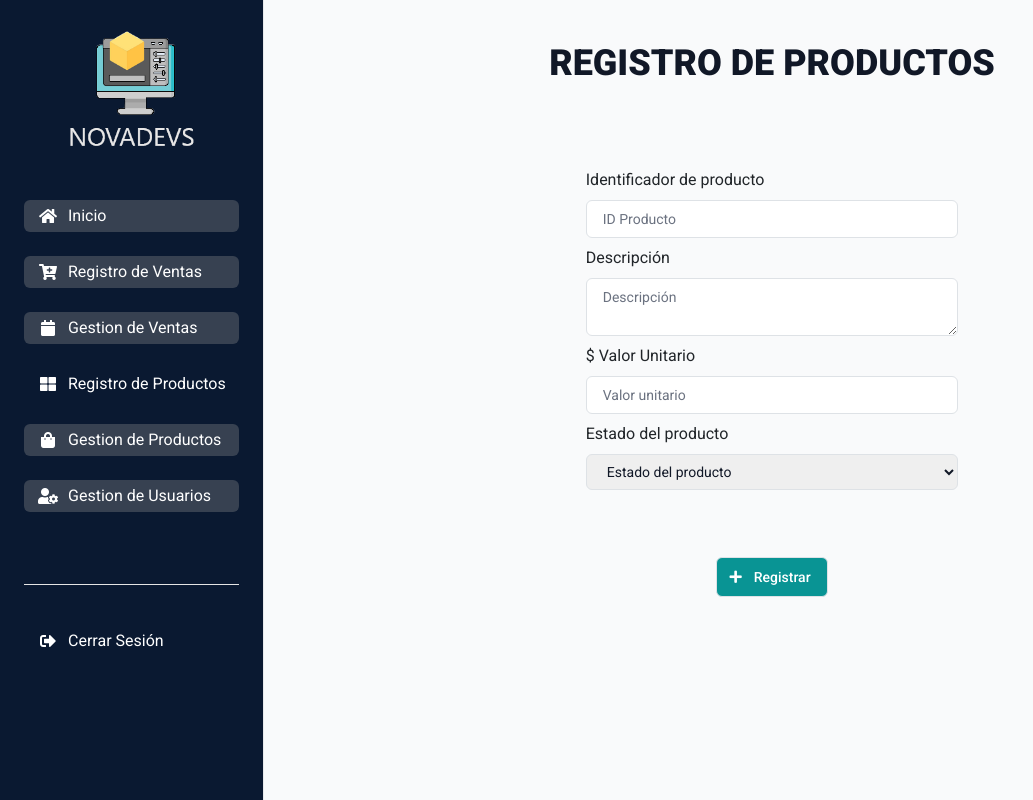
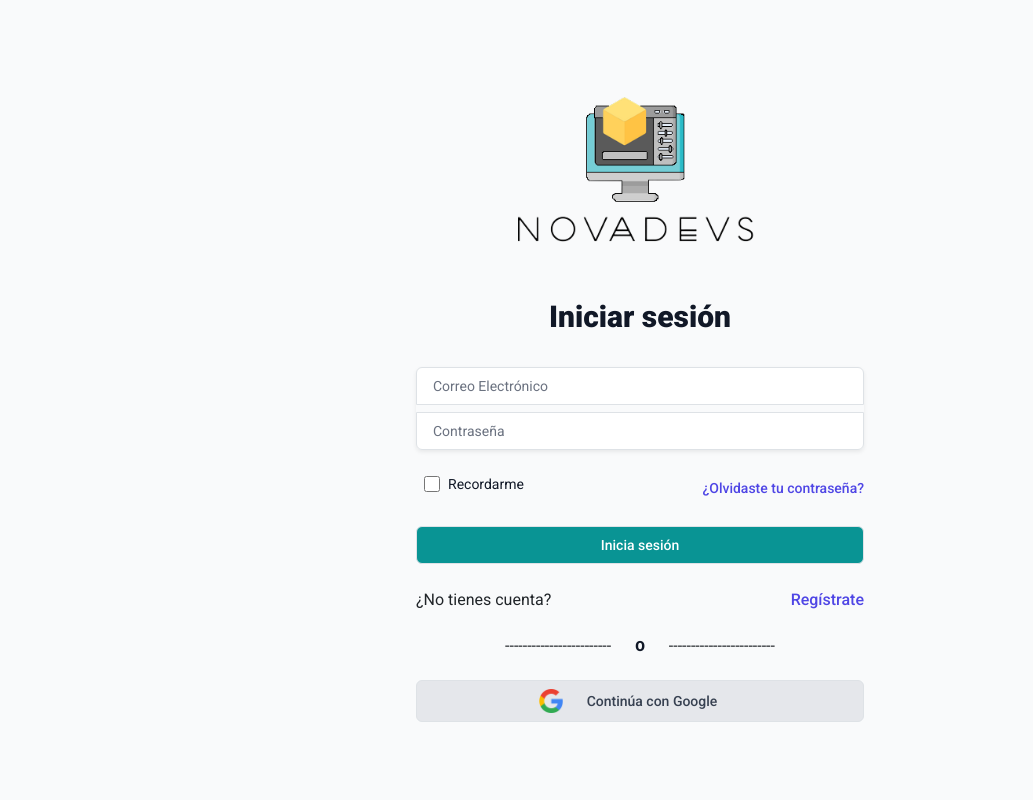
Before and after one commit to NovaDevs-MinTIC/NovaDevs, a React (Create React App) app: page /RegistroProducto in a window 1280 px wide. Shown: the whole page, without its empty margins (0-1033 px from the left). Built offline with nearby package versions, Linux system fonts and the light colour scheme.

Commit message:
Factorizando las páginas para la renderizacion condicional

```diff
--- a/src/App.jsx
+++ b/src/App.jsx
@@ -5,8 +5,7 @@
 import Home from 'pages/Home';
 import Ventas from 'pages/Ventas';
 import BuscarActualizarVentas from 'pages/BuscarActualizarVentas';
-import RegistroProducto from 'pages/RegistroProducto';
-import GestionProducto from 'pages/gestionProducto';
+import GestionProducto from 'pages/GestionProducto';
 import Usuarios from 'pages/gestionUsuarios';
 import PrivateLayout from 'Layouts/PrivateLayout';
 import LoginLayout from 'Layouts/LoginLayout';
@@ -16,7 +15,7 @@
     <div className='App'>
         <Router>
           <Switch>
-            <Route path={['/home', '/ventas', '/BuscarActualizarVentas', '/RegistroProducto', '/gestionProducto', '/gestionUsuarios']}>
+            <Route path={['/home', '/ventas', '/BuscarActualizarVentas', '/GestionProducto', '/gestionUsuarios']}>
               <PrivateLayout>
                   <Switch>
                     <Route path='/Home'>
@@ -27,9 +26,6 @@
                     </Route>
                     <Route path='/BuscarActualizarVentas'>
                       <BuscarActualizarVentas />
-                    </Route>
-                    <Route path='/RegistroProducto'>
-                      <RegistroProducto />
                     </Route>
                     <Route path='/GestionProducto'>
                       <GestionProducto />
--- a/src/pages/RegistroProducto.jsx
+++ /dev/null
@@ -1,77 +0,0 @@
-import React  from 'react'
-
-const RegistroProductos=()=>{
-
-    return(
-      <div className='h-full w-full'>
-        {/* TITULO */}
-        <div className='flex items-center justify-center w-full h-1/6'>
-            <h2 className='text-4xl font-extrabold text-gray-900'>
-            REGISTRO DE PRODUCTOS
-            </h2>
-        </div>
-
-        {/* FORMULARIO DE REGISTRO DE PRODUCTO */}
-        <div className="w-full h-1/2 flex flex-wrap justify-center items-center">
-          <form>
-              <div>
-                  <label>Identificador de producto</label>
-                  <input
-                          name='idproducto'
-                          type='number'
-                          required
-                          className='appearance-none rounded-md relative w-full mb-2 px-3 py-2 border border-novablue placeholder-gray-500 text-gray-900 focus:outline-none focus:ring-indigo-500 focus:border-indigo-500 focus:z-10 sm:text-sm'
-                          placeholder='ID Producto'
-                        />
-              </div>
-              <div>
-                <label classsName="mx-2">Descripción</label>
-                <textarea
-                        name='Descripción'
-                        type='text'
-                        autoComplete='text'
-                        required
-                        className='appearance-none rounded-md relative block w-full mb-2 px-3 py-2 border border-novablue placeholder-gray-500 text-gray-900 focus:outline-none focus:ring-indigo-500 focus:border-indigo-500 focus:z-10 sm:text-sm'
-                        placeholder='Descripción'
-                      />
-              </div>
-              <div>
-                <label classsName="mx-2">$ Valor Unitario</label>
-                <input
-                        name='valor-unitario'
-                        type='number'
-                        autoComplete='number'
-                        required
-                        className='appearance-none rounded-md relative block w-full mb-2 px-3 py-2 border border-novablue placeholder-gray-500 text-gray-900 focus:outline-none focus:ring-indigo-500 focus:border-indigo-500 focus:z-10 sm:text-sm'
-                        placeholder='Valor unitario'
-                      />
-              </div>
-              <div>
-                <label classsName="mx-2">Estado del producto</label>
-                <select
-                  name='estado-roducto'
-                  required
-                  className='rounded-md relative block w-full mb-2 px-3 py-2 border border-novablue placeholder-gray-500 text-gray-900 focus:outline-none focus:ring-indigo-500 focus:border-indigo-500 focus:z-10 sm:text-sm'
-                >
-                  <option  disabled selected>Estado del producto</option>
-                  <option value="1">Disponible</option>
-                  <option value="2">No disponible</option>
-                </select>
-              </div>
-          </form>
-        </div>
-        <div className="flex justify-center mt-6">
-            <button
-            type='submit'
-            className='group relative w-auto flex py-2 px-2 border border-transparent text-sm font-medium rounded-md text-white bg-novablue hover:bg-gray-300 focus:outline-none focus:ring-2 focus:ring-offset-2 focus:ring-gray-500'
-            >
-            <div className='flex items-center'>
-                <i className="fas fa-plus"></i>
-                <span className='mx-2'>Registrar</span>
-            </div>
-            </button>
-        </div>
-      </div>
-    )
-}
-export default RegistroProductos
--- a/src/pages/gestionProducto.jsx
+++ b/src/pages/gestionProducto.jsx
@@ -1,18 +1,45 @@
 import React from 'react'
-import { Link } from 'react-router-dom'
 import axios from 'axios'
+import { useState, useEffect } from 'react'
 
-const gestionProducto = () => {
+const GestionProducto = () => {
+    const [mostrarTabla, setMostrarTabla] = useState(true);
+    //Renderizacion condicional
 
     return (
         <div className="w-full h-full">
-            {/*Título*/}
-            <div className='flex items-center justify-center w-full h-1/6'>
-                <h2 className='text-4xl font-extrabold text-gray-900'>
+            {/* Renderización condicional*/}
+
+            {mostrarTabla ? (
+                <RenderProductos />
+            ) : (
+                <RegistroProductos />
+            )}
+
+            {/*Botón Para regresar*/}
+            <div className='flex justify-end mx-2'>
+                <button
+                onClick={()=>{
+                    setMostrarTabla(!mostrarTabla);
+                }}
+                className='py-2 px-3 justify-end border border-transparent text-sm font-medium rounded-md text-white bg-novablue hover:bg-gray-300 hover:text-black focus:outline-none focus:ring-2 focus:ring-offset-2 focus:ring-gray-500'
+                >
+                <div className='flex items-center justify-start'>
+                    <span className='mx-4'>Regresar</span>
+                </div>
+                </button>
+            </div>
+        </div>
+    )
+}
+
+const RenderProductos = () => {
+    return (
+        <div className='flex items-center justify-center w-full h-1/6'>
+            <h2 className='text-4xl font-extrabold text-gray-900'>
                 GESTIÓN DE PRODUCTOS
-                </h2>
-            </div>
-            {/*Barras de búsqueda para la tabla */}
+            </h2>
+
             <div className='flex items-center justify-center w-full h-auto'>
                 <input
                 placeholder='Búsqueda por Nombre'
@@ -23,26 +50,13 @@
                 className='border-2 border-novablue mx-2 px-3 py-1 rounded-md focus:outline-none focus:border-gray-500'
                 />
             </div>
-
-            {/* TABLA DE PRODUCTOS*/}
             <div className='hidden md:flex w-full mt-12'>
-                <TablaProductos  />
-            </div>
-            {/*Botón Para regresar*/}
-            <div className='flex justify-end mx-2'>
-                <Link to="/RegistroProducto">
-                        <button
-                        className='py-2 px-3 justify-end border border-transparent text-sm font-medium rounded-md text-white bg-novablue hover:bg-gray-300 hover:text-black focus:outline-none focus:ring-2 focus:ring-offset-2 focus:ring-gray-500'
-                        >
-                        <div className='flex items-center justify-start'>
-                            <span className='mx-4'>Regresar</span>
-                        </div>
-                        </button>
-                </Link>
+                <TablaProductos />
             </div>
         </div>
     )
 }
+
 
 const TablaProductos = ({infoBackend}) =>{
     return(
@@ -84,4 +98,79 @@
     )
 }
 
-export default gestionProducto
+const RegistroProductos = () => {
+
+    return(
+      <div className='h-full w-full'>
+        {/* TITULO */}
+        <div className='flex items-center justify-center w-full h-1/6'>
+            <h2 className='text-4xl font-extrabold text-gray-900'>
+            REGISTRO DE PRODUCTOS
+            </h2>
+        </div>
+
+        {/* FORMULARIO DE REGISTRO DE PRODUCTO */}
+        <div className="w-full h-1/2 flex flex-wrap justify-center items-center">
+          <form>
+              <div>
+                  <label>Identificador de producto</label>
+                  <input
+                          name='idproducto'
+                          type='number'
+                          required
+                          className='appearance-none rounded-md relative w-full mb-2 px-3 py-2 border border-novablue placeholder-gray-500 text-gray-900 focus:outline-none focus:ring-indigo-500 focus:border-indigo-500 focus:z-10 sm:text-sm'
+                          placeholder='ID Producto'
+                        />
+              </div>
+              <div>
+                <label classsName="mx-2">Descripción</label>
+                <textarea
+                        name='descripcion'
+                        type='text'
+                        autoComplete='text'
+                        required
+                        className='appearance-none rounded-md relative block w-full mb-2 px-3 py-2 border border-novablue placeholder-gray-500 text-gray-900 focus:outline-none focus:ring-indigo-500 focus:border-indigo-500 focus:z-10 sm:text-sm'
+                        placeholder='Descripción'
+                      />
+              </div>
+              <div>
+                <label classsName="mx-2">$ Valor Unitario</label>
+                <input
+                        name='valorU'
+                        type='number'
+                        autoComplete='number'
+                        required
+                        className='appearance-none rounded-md relative block w-full mb-2 px-3 py-2 border border-novablue placeholder-gray-500 text-gray-900 focus:outline-none focus:ring-indigo-500 focus:border-indigo-500 focus:z-10 sm:text-sm'
+                        placeholder='Valor unitario'
+                      />
+              </div>
+              <div>
+                <label classsName="mx-2">Estado del producto</label>
+                <select
+                  name='estadoP'
+                  required
+                  className='rounded-md relative block w-full mb-2 px-3 py-2 border border-novablue placeholder-gray-500 text-gray-900 focus:outline-none focus:ring-indigo-500 focus:border-indigo-500 focus:z-10 sm:text-sm'
+                >
+                  <option  disabled selected>Estado del producto</option>
+                  <option value="1">Disponible</option>
+                  <option value="2">No disponible</option>
+                </select>
+              </div>
+          </form>
+        </div>
+        <div className="flex justify-center mt-6">
+            <button
+            type='submit'
+            className='group relative w-auto flex py-2 px-2 border border-transparent text-sm font-medium rounded-md text-white bg-novablue hover:bg-gray-300 focus:outline-none focus:ring-2 focus:ring-offset-2 focus:ring-gray-500'
+            >
+            <div className='flex items-center'>
+                <i className="fas fa-plus"></i>
+                <span className='mx-2'>Registrar</span>
+            </div>
+            </button>
+        </div>
+      </div>
+    )
+}
+
+export default GestionProducto
```
